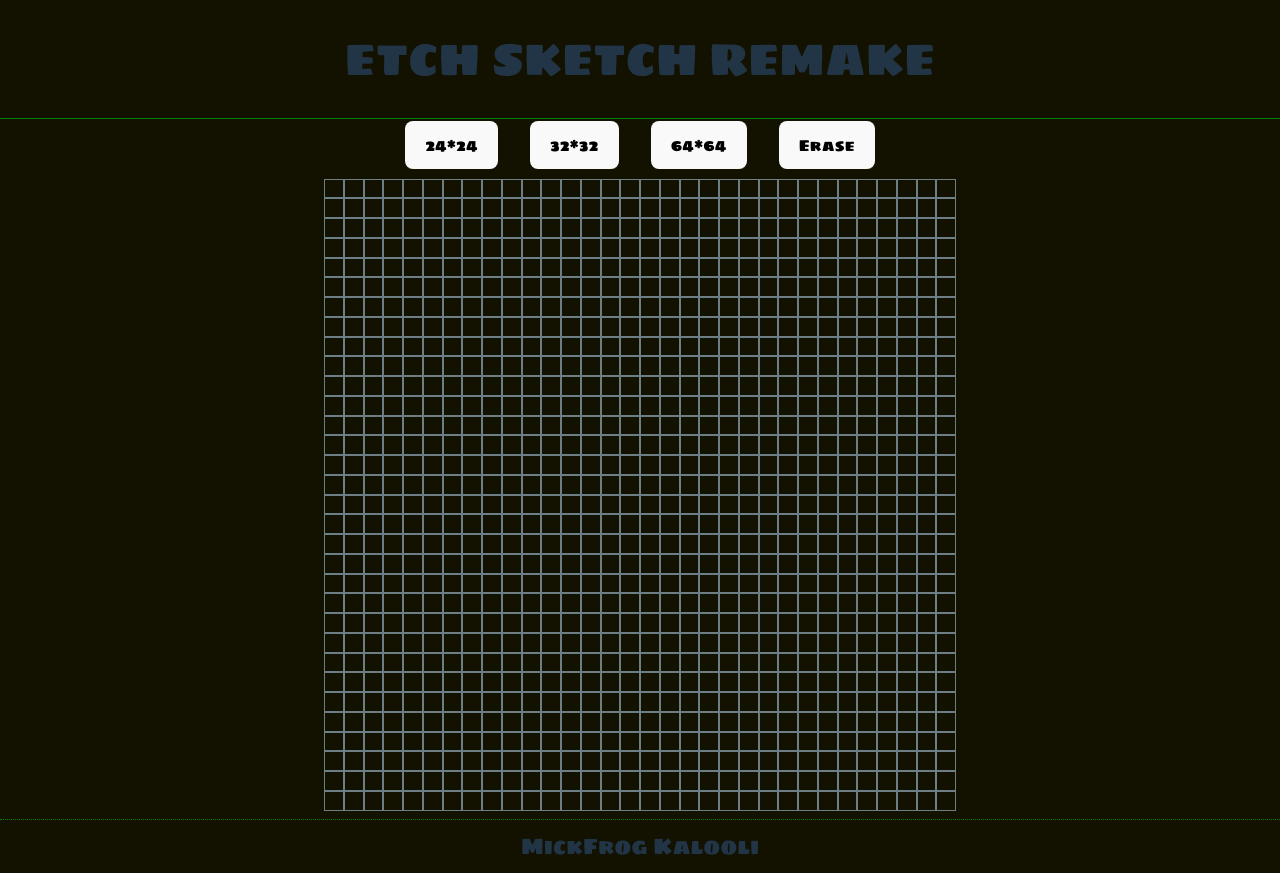
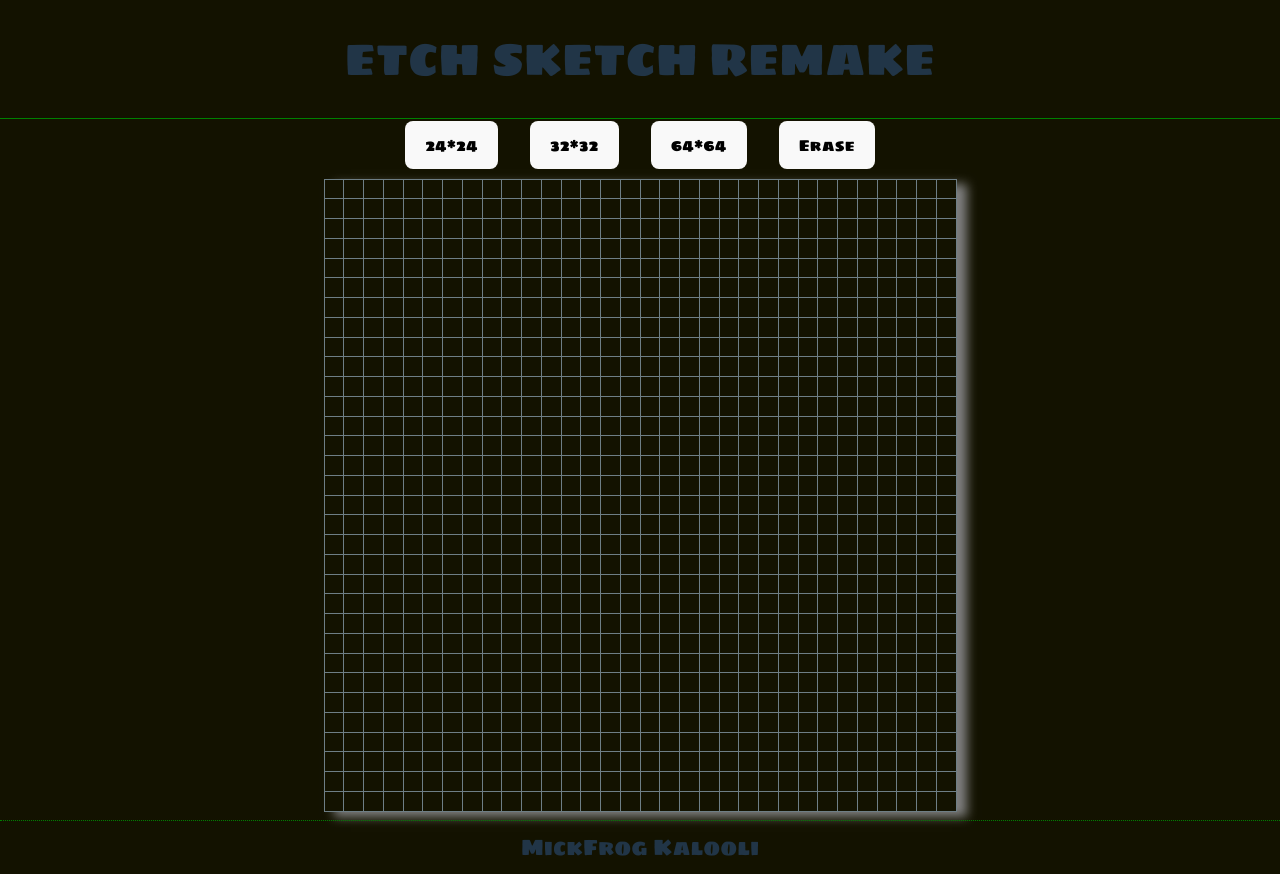
Before and after one commit to MickFrog/sketch-remake, a React (Vite) app: page / in a window 1280 px wide. Built offline with nearby package versions, Linux system fonts and the light colour scheme.

Commit message:
enhance styling

```diff
--- a/src/components/SketchBoard.css
+++ b/src/components/SketchBoard.css
@@ -8,18 +8,24 @@
 }
 
 .board {
-    padding: 0.5rem;
-    margin: 0;
+    margin: 0.5rem;
+    border: 1px solid #6E7E85;
+    border-left: 0px;
+    border-bottom: 0px;
 
     width: min(632px, 80%);
     height: 632px;
+
+    box-shadow: 10px 5px 10px gray;
 }
 
 .sketchBox {
     box-sizing: border-box;
+    padding: 0px;
     width: 32px;
     height: 32px;
-    border: 1px solid #6E7E85;
+    border-left: 1px solid #6E7E85;
+    border-bottom: 1px solid #6E7E85;
 }
 
 .sketchBox:hover {
--- a/src/components/SketchBoard.tsx
+++ b/src/components/SketchBoard.tsx
@@ -25,6 +25,7 @@ const SketchBoard = () => {
     return constructBoard(dimension);
 
     // chnaging erase will trigger reconstruction of the board
+    // eslint-disable-next-line react-hooks/exhaustive-deps
   }, [dimension, erase]);
 
   const handleDimensionChange = (num: number): void => {
```
